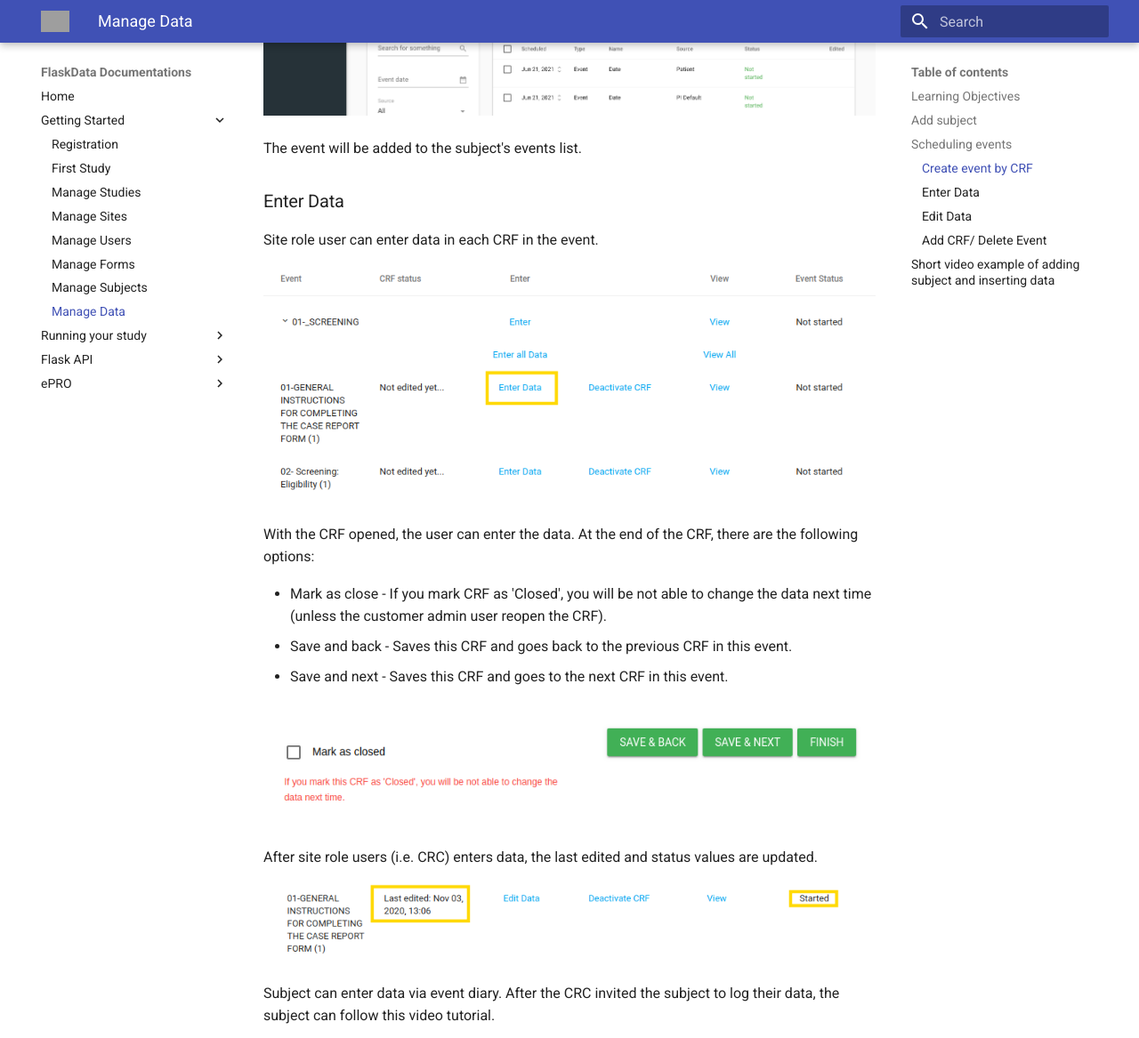
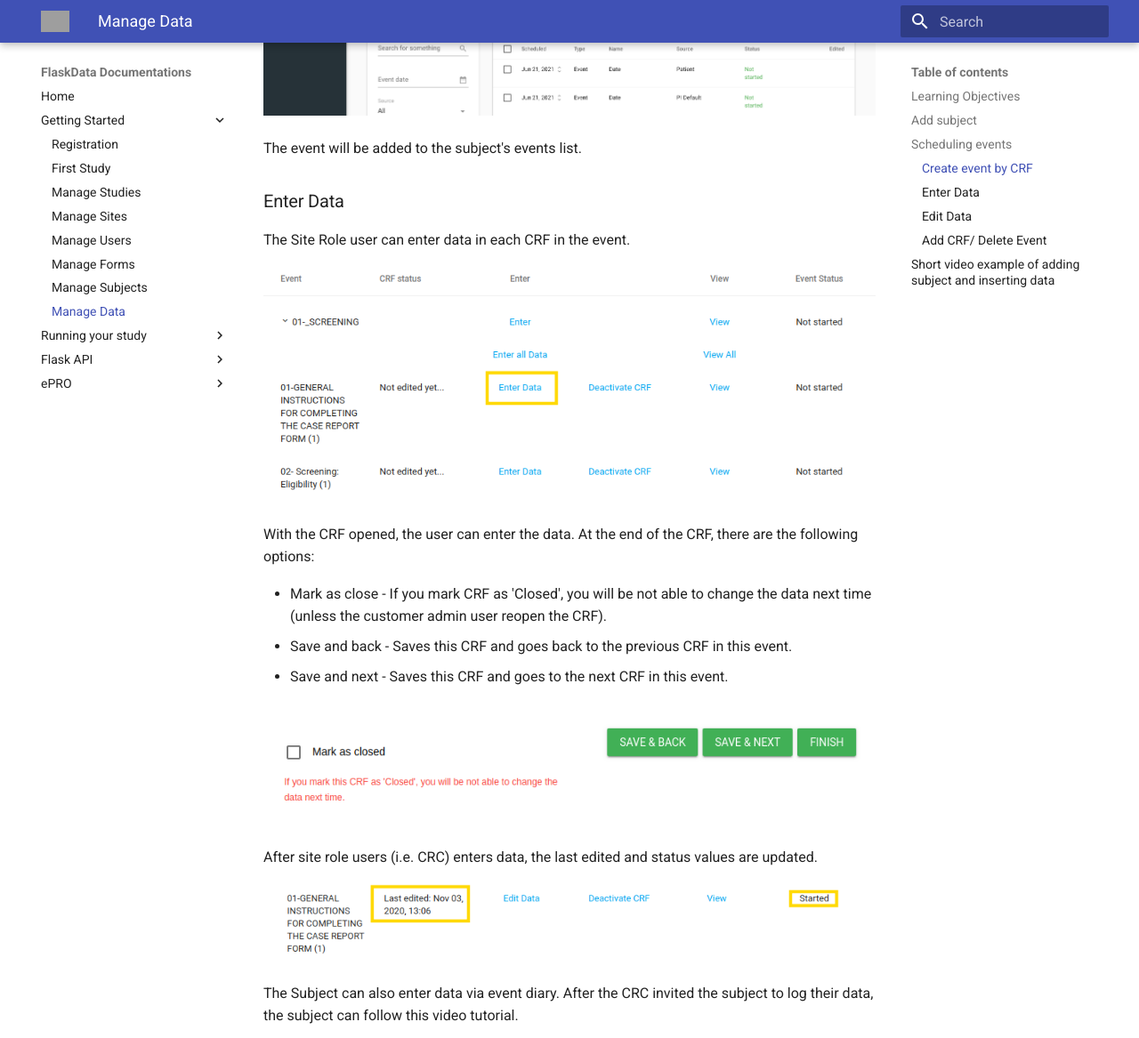
Before and after one commit to onlyjazz/flask-docs, an MkDocs documentation site: the page built from docs/manage_data.md, in a window 1280 px wide and 1400 px high, scrolled down 1519 px, cut to the strip 0-1167 px from the top of the window. Shown: the whole strip at 89% size. Built offline with MkDocs 1.6.1 and Material for MkDocs 9.7.7, drawn with Linux system fonts in a browser that asks for light colours; grey boxes are pictures that could not be loaded.

Commit message:
more documentation

```diff
--- a/docs/manage_data.md
+++ b/docs/manage_data.md
@@ -35,7 +35,7 @@ Check the relevant event.
 The event will be added to the subject's events list.
 
 ###Enter Data
-Site role user can enter data in each CRF in the event.
+The Site Role user can enter data in each CRF in the event.
 
 ![Screenshot](img/subjects/subject_flask_events_enter_data.PNG)
 
@@ -52,7 +52,7 @@ After site role users (i.e. CRC) enters data, the last edited and status values
 ![Screenshot](img/subjects/flask_event_last_edited.PNG)
 
 
-Subject can enter data via event diary.
+The Subject can also enter data via event diary.
 After the CRC invited the subject to log their data, the subject can follow this video tutorial.
 <iframe width="560" height="315" src="https://www.youtube.com/embed/IlQ5TAJSjZ4" title="YouTube video player" frameborder="0" allow="accelerometer; autoplay; clipboard-write; encrypted-media; gyroscope; picture-in-picture" allowfullscreen></iframe>
 
```
